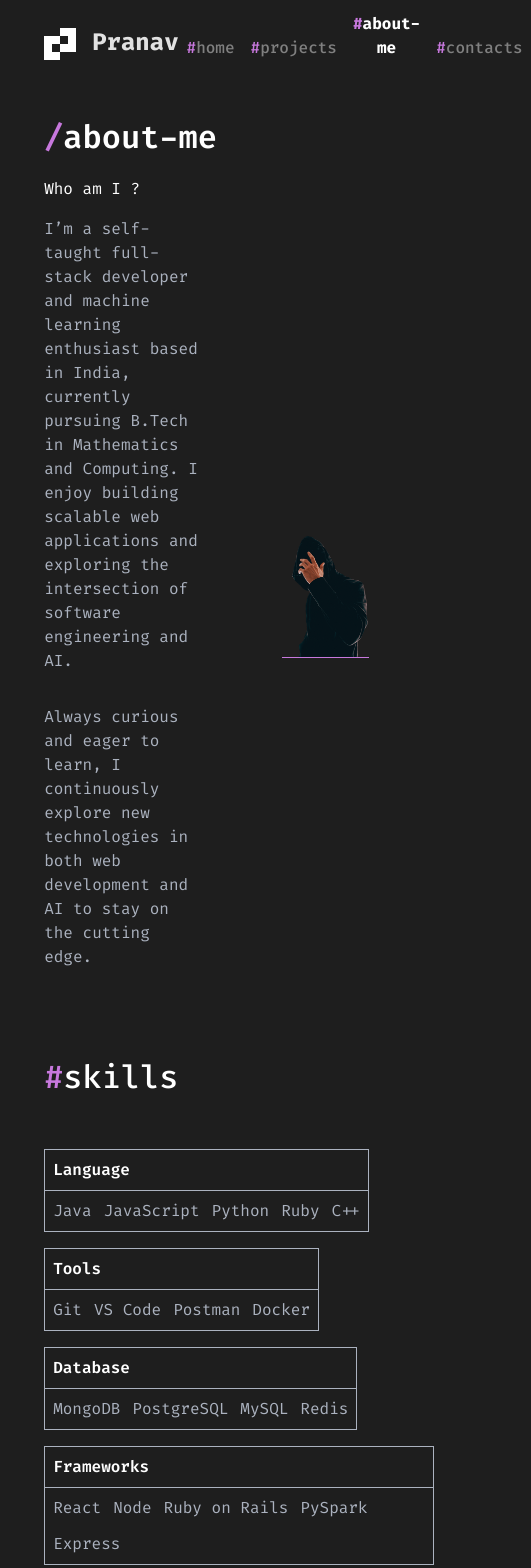
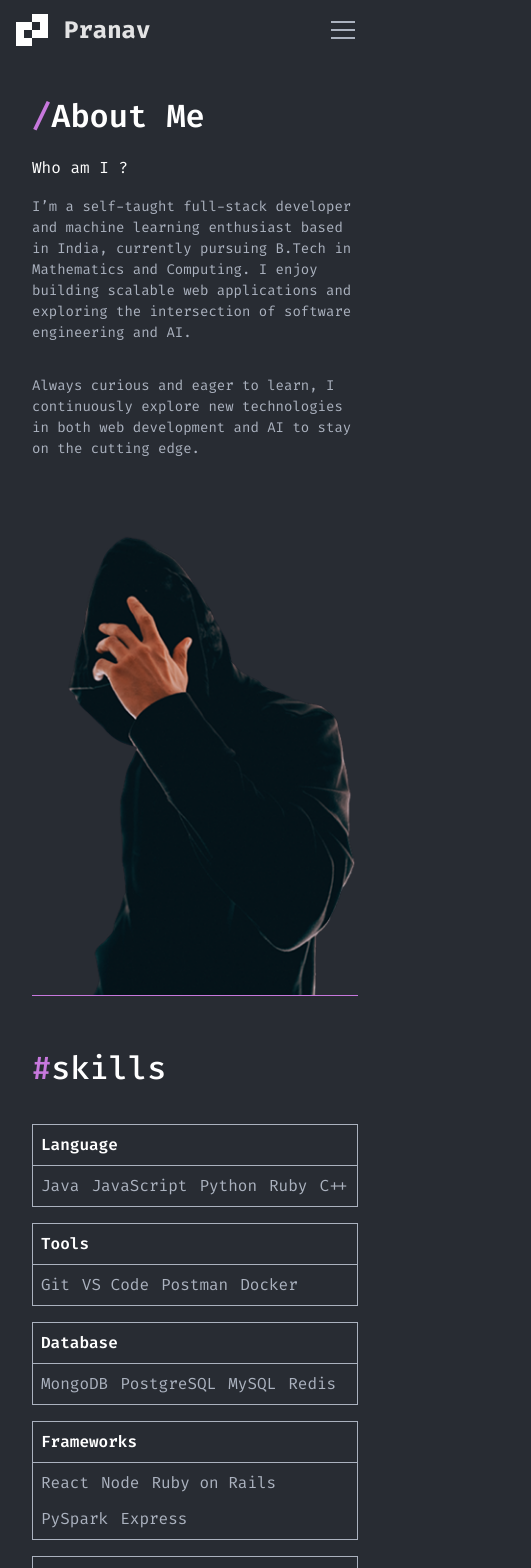
Before and after one commit to techman0256/my-portfolio, a React (Vite) app: page /about-me in a window 390 px wide. Shown: the top 1568 px of the page, 531 px wide, since content can reach past the window. Built offline with nearby package versions, Linux system fonts and the light colour scheme; a web font is replaced by a local one.

Commit message:
responsiveness

```diff
--- a/src/AboutMe.tsx
+++ b/src/AboutMe.tsx
@@ -1,65 +1,65 @@
 import PageHeader from "./utils/PageHeader";
 import Title from "./utils/Title";
 import Note from "./utils/Note"
+import LazyImage from "./utils/LazyImage";
 import metadata from "./metadata.json"
 
 function AboutMe() {
     const text = metadata.about_me.text;
     const skills = metadata.about_me.skills;
-    console.log(skills);
+    const fun_facts = metadata.about_me.fun_facts;
 
-    const fun_facts = metadata.about_me.fun_facts;
     return (
-        <div className="aboutContainer flex flex-col items-start mt-[53px]">
+        <div className="aboutContainer flex flex-col items-start mt-[53px] px-4 sm:px-6 md:px-8 lg:px-0">
             <div className="header">
-                <PageHeader pageName="about-me" description="Who am I ?"></PageHeader>
+                <PageHeader pageName="About Me" description="Who am I ?"></PageHeader>
 
             </div>
-            <div className="grid grid-cols-2 items-center gap-16">
-                <div className="">
-                    { text.map((para, index) => {
-                        return (
-                            <p key={index} className="text-[16px] text-primary text-left font-regular py-4">
+            <div className="grid grid-cols-1 md:grid-cols-2 items-center gap-8 md:gap-16 w-full">
+                <div className="w-full">
+                    {text.map((para, index) => (
+                        <p key={index} className="text-[14px] sm:text-[16px] text-primary text-left font-regular py-4">
                             {para}
                         </p>
-                        )
-                    })}
+                    ))}
                 </div>
-                <div className="image w-2/3 overflow-hidden">
-                    <img
+                <div className="image w-full md:w-2/3 max-w-full overflow-hidden mx-auto">
+                    <LazyImage
                         src="aboutme.png"
-                        className="w-[80%] object-cover border-b border-highlight mx-auto"
-                        alt=""
+                        className="w-full max-w-full md:w-[80%] object-cover border-b border-highlight mx-auto"
+                        alt="Profile picture"
                     />
                 </div>
             </div>
-            <div className="">
-                <Title className="mt-[68px] mb-[48px]">skills</Title>
-                <div className="grid grid-cols-1 sm:grid-cols-1 md:grid-cols-3 lg:grid-cols-5 gap-4 mx-auto">
-                {skills.map((domain, index) => {
-                        return <Note key={index} title={domain.domain} description={domain.list} />
-                })}
+            <div className="w-full">
+                <div className="mt-[48px] md:mt-[68px] mb-[32px] md:mb-[48px] w-fit">
+                    <Title>skills</Title>
+                </div>
+                <div className="grid grid-cols-1 sm:grid-cols-2 md:grid-cols-3 lg:grid-cols-5 gap-4 w-full">
+                    {skills.map((domain, index) => (
+                        <Note key={index} title={domain.domain} description={domain.list} />
+                    ))}
                 </div>
             </div>
-            <div>
-                <Title className="mt-[68px] mb-[48px]">my-fun-facts</Title>
-                <div className="grid grid-cols-[2fr_1fr]">
-                    <div className="flex flex-wrap gap-4 mx-auto">
+            <div className="w-full">
+                <div className="mt-[48px] md:mt-[68px] mb-[32px] md:mb-[48px] w-fit">
+                    <Title>my-fun-facts</Title>
+                </div>
+                <div className="grid grid-cols-1 md:grid-cols-[2fr_1fr] w-full">
+                    <div className="flex flex-wrap gap-4 w-full">
                         {fun_facts.map((fact, index) => (
                             <div
                                 key={index}
-                            className="border-1 border-primary text-primary text-[16px] text-left font-regular mb-2 p-2"
+                                className="border-1 border-primary text-primary text-[14px] sm:text-[16px] text-left font-regular mb-2 p-2 w-full md:w-auto"
                                 dangerouslySetInnerHTML={{ __html: `${fact}` }}
                             />
                         ))}
                     </div>
-
                 </div>
             </div>
-
-            <div className="line"> <br></br></div>
+            <div className="line w-full"> <br /></div>
         </div>
-    )
+    );
 }
 
 export default AboutMe;
--- a/src/App.css
+++ b/src/App.css
@@ -42,3 +42,19 @@
 .read-the-docs {
   color: #888;
 }
+
+@media (max-width: 768px) {
+  #root {
+    margin-left: 0;
+    margin-right: 0;
+  }
+  .heroContainer,
+  .aboutContainer,
+  .projectContainer,
+  .contactsContainer {
+    margin-left: 16px;
+    margin-right: 16px;
+    margin-top: 32px;
+    margin-bottom: 32px;
+  }
+}
--- a/src/Navbar.css
+++ b/src/Navbar.css
@@ -3,15 +3,20 @@
     height: 60px;
     display: flex;
     justify-content: space-between;
-    align-items: flex-end;
+    align-items: center;
+    position: relative;
+    z-index: 50;
+    background-color: var(--color-bg-theme); /* ensure consistent background */
 }
 .nav-logo {
     display: flex;
+    align-items: center;
+    cursor: pointer;
+    z-index: 51;
 }
 .img {
     height: 32px;
     width: 32px;
-    align-self: self-end;
     background-size: contain;
     background-repeat: no-repeat;
     background-position: center;
@@ -25,17 +30,14 @@
     padding-left: 16px;
     font-weight: bold;
     font-size: 24px;
-    align-self: flex-start;
     cursor: pointer;
 }
 .pages {
     display: flex;
+    align-items: center;
 }
 .page {
-    padding-left: 8px;
-    padding-right: 8px;
-    align-self: self-end;
-    /* font-size: 24px; */
+    padding: 8px 16px;
     color: gray;
 }
 .page:hover {
@@ -48,3 +50,51 @@
     color: white;
     font-weight: bold;
 }
+
+/* Navbar menu visibility logic */
+.navbar-menu {
+  display: none;
+}
+.navbar-menu.show {
+  display: flex;
+}
+
+@media (min-width: 768px) {
+  .navbar-menu {
+    display: flex !important;
+  }
+}
+
+/* Mobile Menu Styles */
+@media (max-width: 768px) {
+    .pages {
+        flex-direction: column;
+        align-items: flex-start;
+        gap: 16px;
+        position: absolute;
+        top: 60px;
+        left: 0;
+        width: 100%;
+        height: calc(100vh - 60px); /* take full height below navbar */
+        background-color: var(--color-bg-theme); /* use theme variable */
+        padding: 20px;
+        box-shadow: 0 4px 6px -1px rgba(0, 0, 0, 0.1), 0 2px 4px -1px rgba(0, 0, 0, 0.06);
+        z-index: 49;
+        overflow-y: auto;
+    }
+
+    .page {
+        width: 100%;
+        padding: 12px 16px;
+        font-size: 32px;
+        text-align: left;
+    }
+    /* Remove hamburger button background */
+    .navbar button {
+        background: none !important;
+        box-shadow: none !important;
+        border: none !important;
+        outline: none !important;
+    }
+
+}
--- a/src/Navbar.tsx
+++ b/src/Navbar.tsx
@@ -1,33 +1,78 @@
 import { useNavigate, NavLink } from 'react-router-dom';
-
-import './Navbar.css'
+import { useState, useEffect } from 'react';
+import './Navbar.css';
 
 function Navbar() {
     const navigate = useNavigate();
+    const [isMenuOpen, setIsMenuOpen] = useState(false);
+
+    useEffect(() => {
+        if (isMenuOpen) {
+            document.body.style.overflow = 'hidden';
+        } else {
+            document.body.style.overflow = 'auto';
+        }
+        return () => {
+            document.body.style.overflow = 'auto';
+        };
+    }, [isMenuOpen]);
+
     return (
-        <div className='navbar'>
+        // Remove overlay logic
+        <div className='navbar w-full px-4 sm:px-6 md:px-8 lg:px-0'>
             <div className='nav-logo' onClick={() => navigate('/')}>
                 <div className='img'/>
                 <span className='name'>Pranav</span>
             </div>
-
-            <div className='pages sm:text-[16px] md:text-[20px] lg:text-[24px]'>
-                <NavLink className={({isActive}) => isActive ? "page active" : "page"} to="/">
+            {/* Mobile Menu Button */}
+            <button
+                className="md:hidden p-2"
+                onClick={() => setIsMenuOpen(!isMenuOpen)}
+                aria-label="Toggle menu"
+                style={{ border: 'none', outline: 'none', boxShadow: 'none', background: 'none' }}
+            >
+                <div className={`w-6 h-0.5 bg-primary mb-1.5 transition-all ${isMenuOpen ? 'rotate-45 translate-y-2' : ''}`}></div>
+                <div className={`w-6 h-0.5 bg-primary mb-1.5 transition-all ${isMenuOpen ? 'opacity-0' : ''}`}></div>
+                <div className={`w-6 h-0.5 bg-primary transition-all ${isMenuOpen ? '-rotate-45 -translate-y-2' : ''}`}></div>
+            </button>
+            {/* Desktop/Menu */}
+            <div
+                className={
+                    `pages navbar-menu sm:text-[16px] md:text-[20px] lg:text-[24px] flex-col md:flex-row absolute md:relative top-[60px] md:top-0 left-0 w-full md:w-auto bg-theme-bg md:bg-transparent p-4 md:p-0${isMenuOpen ? ' show' : ''}`
+                }
+                style={isMenuOpen ? {zIndex: 49} : {}}
+            >
+                <NavLink
+                    className={({isActive}) => isActive ? "page active" : "page"}
+                    to="/"
+                    onClick={() => setIsMenuOpen(false)}
+                >
                     <span className='hashtag'>#</span>home
                 </NavLink>
-                <NavLink className={({isActive}) => isActive ? "page active" : "page"} to="/projects">
+                <NavLink
+                    className={({isActive}) => isActive ? "page active" : "page"}
+                    to="/projects"
+                    onClick={() => setIsMenuOpen(false)}
+                >
                     <span className='hashtag'>#</span>projects
                 </NavLink>
-                <NavLink className={({isActive}) => isActive ? "page active" : "page"} to="/about-me">
+                <NavLink
+                    className={({isActive}) => isActive ? "page active" : "page"}
+                    to="/about-me"
+                    onClick={() => setIsMenuOpen(false)}
+                >
                     <span className='hashtag'>#</span>about-me
                 </NavLink>
-                <NavLink className={({isActive}) => isActive ? "page active" : "page"} to="/contacts">
+                <NavLink
+                    className={({isActive}) => isActive ? "page active" : "page"}
+                    to="/contacts"
+                    onClick={() => setIsMenuOpen(false)}
+                >
                     <span className='hashtag'>#</span>contacts
                 </NavLink>
-                {/* <span className='text-primary'>EN </span>                */}
             </div>
         </div>
-    )
+    );
 }
 
 export default Navbar;
--- a/src/index.css
+++ b/src/index.css
@@ -7,7 +7,7 @@
   --color-primary-bg: #ABB2BF33;
   --color-highlight-bg: #C778DD33;
   --color-header: #FFFFFF;
-  --color-bg-theme: #1E1E1E;
+  --color-bg-theme: #282C33;
 }
 
 :root {
--- /dev/null
+++ b/src/utils/LazyImage.tsx
@@ -0,0 +1,55 @@
+import { useEffect, useRef, useState } from 'react';
+
+interface LazyImageProps {
+    src: string;
+    alt?: string;
+    className?: string;
+    width?: string | number;
+    height?: string | number;
+}
+
+function LazyImage({ src, alt = '', className = '', width, height }: LazyImageProps) {
+    const [isLoaded, setIsLoaded] = useState(false);
+    const [isInView, setIsInView] = useState(false);
+    const imgRef = useRef<HTMLImageElement>(null);
+
+    useEffect(() => {
+        const observer = new IntersectionObserver(
+            (entries) => {
+                entries.forEach((entry) => {
+                    if (entry.isIntersecting) {
+                        setIsInView(true);
+                        observer.unobserve(entry.target);
+                    }
+                });
+            },
+            {
+                rootMargin: '50px 0px',
+                threshold: 0.01,
+            }
+        );
+
+        if (imgRef.current) {
+            observer.observe(imgRef.current);
+        }
+
+        return () => {
+            if (imgRef.current) {
+                observer.unobserve(imgRef.current);
+            }
+        };
+    }, []);
+
+    return (
+        <img
+            ref={imgRef}
+            src={isInView ? src : ''}
+            alt={alt}
+            className={`transition-opacity duration-300 ${isLoaded ? 'opacity-100' : 'opacity-0'} ${className}`}
+            style={{ width, height }}
+            onLoad={() => setIsLoaded(true)}
+        />
+    );
+}
+
+export default LazyImage;
--- a/src/utils/Note.tsx
+++ b/src/utils/Note.tsx
@@ -6,7 +6,7 @@ type NotesProps = {
 
   function Note({ title, description, className }: NotesProps) {
     return (
-      <div className={`w-fit text-left ${className}`}>
+      <div className={`w-full max-w-full text-left ${className}`}>
         <div className="text-white text-[16px] font-semibold border-1 border-primary border-b-0 p-2">{title}</div>
         <div className="flex flex-wrap gap-1 border-1 border-primary text-[16px] text-primary font-regular p-1">
           {description.map((skill, index) => (
--- a/src/utils/StickyNotes.tsx
+++ b/src/utils/StickyNotes.tsx
@@ -1,4 +1,5 @@
 import Button from "./Button";
+import LazyImage from "./LazyImage";
 
 type StickyNoteProp = {
     image?: string
@@ -17,12 +18,11 @@ function StickyNote({image, title, description, isLive, github, techstack, child
         <div className={`w-full t p-0 ${className}`}>
             { image && (
                 <div className="border-1 border-primary border-b-0">
-                    <img className="w-full" src={image} alt="" />
+                    <LazyImage className="w-full" src={image} alt={`${title} project screenshot`} />
                 </div>
             )}
             { techstack && (
                 <div className="techstack border-1 border-primary p-2 text-primary text-[16px] text-left font-regular">{techstack}</div>
-
             )}
             <div className="notes flex flex-col gap-4 text-left border-1 border-primary p-4">
                 <div className="title text-white text-[24px] font-medium">{title}</div>
@@ -42,9 +42,7 @@ function StickyNote({image, title, description, isLive, github, techstack, child
                         </a>
                     )}
                 </div>
-
             </div>
-            {/* <div></div> */}
         </div>
     )
 }
```
Also changed, not shown: src/Contacts.tsx (+9 -8 lines), src/Home.tsx (+13 -8 lines), src/Projects.tsx (+4 -4 lines). Lines whose indentation alone changed are shown as unchanged.
